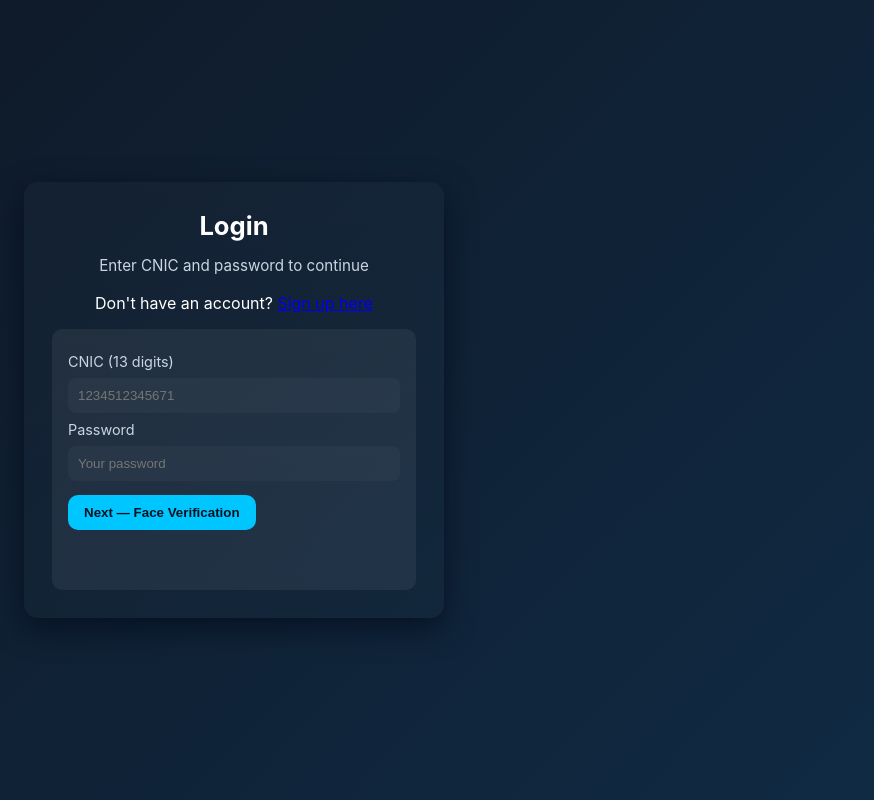
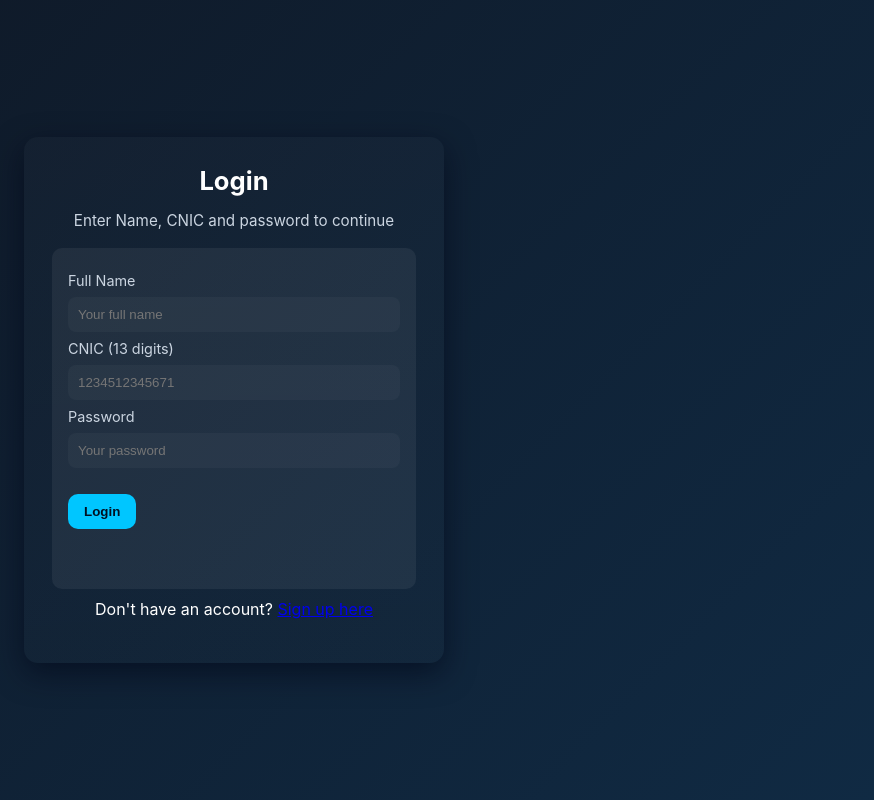
Before and after one commit to AbihaEhtisham/PostQunatumHomomorphic_VotingSystem, a Flask app: page /login in a window 1280 px wide. Shown: the whole page, without its empty margins (406-1280 px from the left). Run offline with Flask 3, Linux system fonts and the light colour scheme.

Commit message:
Made some updates to login and signup pages.

```diff
--- a/app.py
+++ b/app.py
@@ -246,5 +246,51 @@ def signup():
     conn.close()
     return jsonify({'message':'Signup successful! You can now log in.'})
 
+@app.route('/signup', methods=['GET','POST'])
+def signup():
+    if request.method == 'GET':
+        return render_template('signup.html')
+
+    # POST logic
+    data = request.get_json()
+    if not data:
+        return jsonify({'message':'No data received'}), 400
+
+    name = data.get('name','').strip()
+    cnic = data.get('cnic','').strip()
+    email = data.get('email','').strip()
+    password = data.get('password','')
+
+    if not (name and cnic and email and password):
+        return jsonify({'message':'All fields are required'}), 400
+
+    if not cnic.isdigit() or len(cnic) != 13:
+        return jsonify({'message':'CNIC must be 13 digits'}), 400
+
+    import re
+    if not re.match(r'^[^@]+@[^@]+\.[^@]+$', email):
+        return jsonify({'message':'Invalid email'}), 400
+
+    if len(password) < 10 or not re.search(r'[A-Z]', password) or not re.search(r'[!@#$%^&*(),.?":{}|<>]', password):
+        return jsonify({'message':'Password does not meet requirements'}), 400
+
+    # check CNIC + Name in DB (voters table) — only unregistered users
+    conn = sqlite3.connect(DB_PATH)
+    c = conn.cursor()
+    c.execute('SELECT id FROM voters WHERE cnic=? AND name=? AND password_hash IS NULL', (cnic, name))
+    row = c.fetchone()
+    if not row:
+        conn.close()
+        return jsonify({'message':'CNIC or Name not valid or already registered'}), 400
+
+    # update the record with email and hashed password
+    c.execute('UPDATE voters SET password_hash=?, email=? WHERE cnic=?',
+              (generate_password_hash(password), email, cnic))
+    conn.commit()
+    conn.close()
+
+    return jsonify({'message':'Signup successful! You can now log in.'}), 200
+
+
 if __name__ == '__main__':
     app.run(debug=True, port=5000)
--- a/static/js/login.js
+++ b/static/js/login.js
@@ -7,8 +7,14 @@ document.addEventListener('DOMContentLoaded', () => {
     e.preventDefault();
     msg.textContent = '';
 
+    const name = document.getElementById('name').value.trim();
     const cnic = document.getElementById('cnic').value.trim();
     const password = document.getElementById('password').value;
+
+    if (!name) {
+      msg.textContent = 'Name is required.';
+      return;
+    }
 
     if (!/^\d{13}$/.test(cnic)) {
       msg.textContent = 'CNIC must be 13 digits.';
@@ -19,13 +25,13 @@ document.addEventListener('DOMContentLoaded', () => {
       const res = await fetch('/login', {
         method: 'POST',
         headers: {'Content-Type':'application/json'},
-        body: JSON.stringify({ cnic, password })
+        body: JSON.stringify({ name, cnic, password })
       });
 
       const data = await res.json();
 
       if (res.ok && data.success) {
-        // Redirect directly to vote page instead of face verification
+        // Redirect directly to vote page
         window.location.href = '/vote';
       } else {
         msg.textContent = data.message || 'Login failed';
--- a/templates/login.html
+++ b/templates/login.html
@@ -9,19 +9,32 @@
 <body>
   <main class="container">
     <h1>Login</h1>
-    <p class="subtitle">Enter CNIC and password to continue</p>
-    <p>Don't have an account? <a href="{{ url_for('signup') }}">Sign up here</a></p>
+    <p class="subtitle">Enter Name, CNIC and password to continue</p>
 
     <form id="loginForm" class="card" autocomplete="off">
-      <label for="cnic">CNIC (13 digits)</label>
-      <input id="cnic" name="cnic" type="text" inputmode="numeric" maxlength="13" placeholder="1234512345671" required>
+      <div class="field">
+        <label for="name">Full Name</label>
+        <input id="name" name="name" type="text" placeholder="Your full name" required>
+      </div>
 
-      <label for="password">Password</label>
-      <input id="password" name="password" type="password" placeholder="Your password" required>
+      <div class="field">
+        <label for="cnic">CNIC (13 digits)</label>
+        <input id="cnic" name="cnic" type="text" inputmode="numeric" maxlength="13" placeholder="1234512345671" required>
+      </div>
 
-      <button type="submit" class="btn">Next — Face Verification</button>
+      <div class="field">
+        <label for="password">Password</label>
+        <input id="password" name="password" type="password" placeholder="Your password" required>
+      </div>
+
+      <div class="actions">
+        <button type="submit" class="btn">Login</button>
+      </div>
+
       <p id="loginMsg" class="helper"></p>
     </form>
+
+    <p style="margin-top:10px;">Don't have an account? <a href="{{ url_for('signup') }}">Sign up here</a></p>
   </main>
 
   <script src="{{ url_for('static', filename='js/login.js') }}"></script>
```
Also changed, not shown: static/js/signup.js (+11 -0 lines), templates/signup.html (+18 -0 lines), voters.db.
